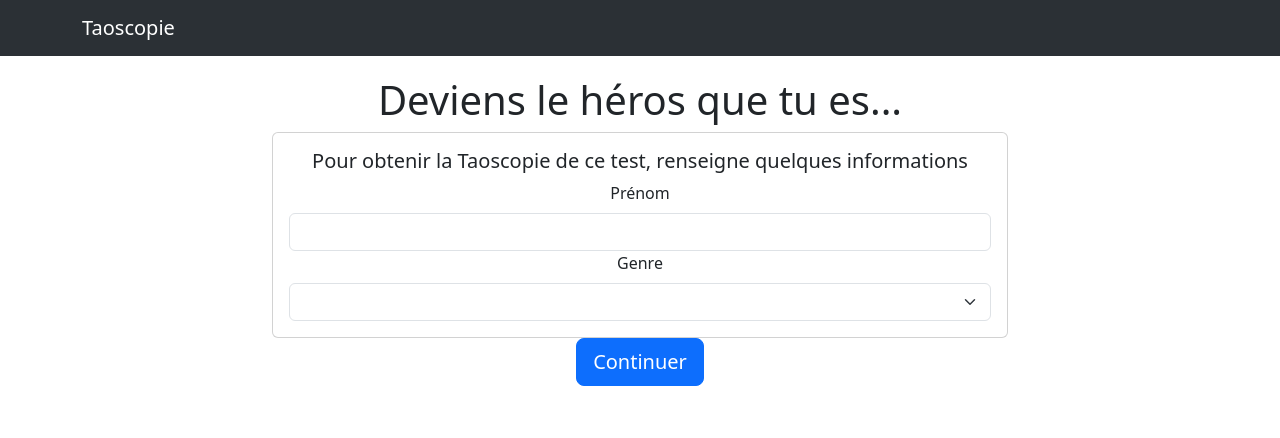
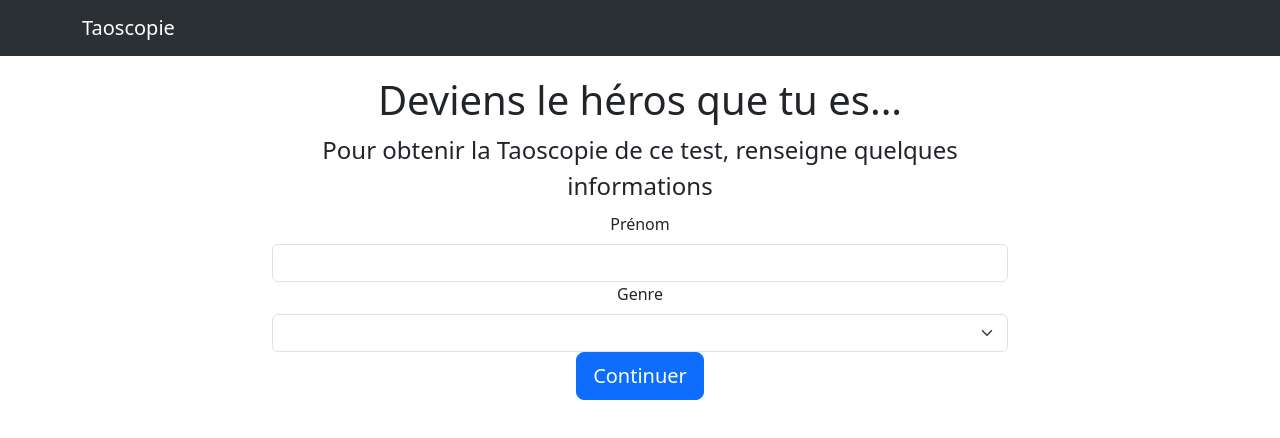
Before and after one commit to adericbourg/taoscopie, a Next.js app: page /quiz/info in a window 1280 px wide. Shown: the top 438 px of the page. Built offline with nearby package versions, Linux system fonts and the light colour scheme.

Commit message:
Validate user info
Signed-off-by: Alban Dericbourg <alban@dericbourg.net>

```diff
--- a/package.json
+++ b/package.json
@@ -13,7 +13,8 @@
     "next": "15.3.2",
     "react": "^19.0.0",
     "react-bootstrap": "^2.10.10",
-    "react-dom": "^19.0.0"
+    "react-dom": "^19.0.0",
+    "zod": "^3.24.4"
   },
   "devDependencies": {
     "@eslint/eslintrc": "^3",
--- a/src/app/quiz/info/page.tsx
+++ b/src/app/quiz/info/page.tsx
@@ -1,10 +1,35 @@
 'use client';
+import { useState } from "react";
+import { z } from "zod";
+import { Button, Card, CardBody, CardText, CardTitle, Form, Container, Row, Col } from "react-bootstrap";
+import UserInfo from "../model/UserInfo";
+import ValidationResult from "./validation";
 
-import { Button, Card, CardBody, CardText, CardTitle, Form, Container, Row, Col } from "react-bootstrap";
+export default function UserInfoForm() {
+    const UserInfoSchema = z.object({
+        firstName: z.string().min(1, { message: "Merci d'indiquer ton prénom" }),
+        gender: z.enum(['HOMME', 'FEMME', 'FLUIDE'], { message: "Merci d'indiquer ton genre" }),
+    }).required();
 
-export default function UserInfo() {
+    const [errors, setErrors] = useState([]);
+
+    function handleSubmit(event: React.FormEvent) {
+        event.preventDefault();
+        const formData = new FormData(event.target);
+        const formValues = Object.fromEntries(formData)
+        const results = UserInfoSchema.safeParse(formValues)
+        if (results.success) {
+            const data = results.data;
+            const userInfo = new UserInfo(data.firstName, data.gender);
+            setErrors([])
+        } else {
+            let errs = Object.entries(results.error.issues).map(([key, value]) => value.message);
+            setErrors(errs);
+        }
+    }
     return (
         <>
+            <Form onSubmit={handleSubmit}>
                 <Container>
                     <Row>
                         <Col md={{ span: 8, offset: 2 }} className='text-center'>
@@ -12,39 +37,39 @@ export default function UserInfo() {
                         </Col>
                     </Row>
                     <Row>
+                        <Col md={{ span: 8, offset: 2 }}>
+                            <ValidationResult validationErrors={errors} />
+                        </Col>
+                    </Row>
+                    <Row>
                         <Col md={{ span: 8, offset: 2 }} className='text-center'>
-                        <Card>
-                            <CardBody>
-                                <CardTitle>Pour obtenir la Taoscopie de ce test, renseigne quelques informations</CardTitle>
-                                <CardText>
-                                    <Form>
-                                        <Form.Group controlId="pii-first-name">
+                            <fieldset>
+                                <legend> Pour obtenir la Taoscopie de ce test, renseigne quelques informations</legend>
+                                <Form.Group controlId="firstName">
                                     <Form.Label>Prénom</Form.Label>
-                                            <Form.Control />
+                                    <Form.Control name="firstName" />
                                 </Form.Group>
-                                        <Form.Group controlId="pii-gender">
+                                <Form.Group controlId="gender">
                                     <Form.Label>Genre</Form.Label>
-                                            <Form.Select aria-label="Genre">
+                                    <Form.Select aria-label="Genre" name="gender">
                                         <option></option>
                                         <option value="HOMME">Homme</option>
                                         <option value="FEMME">Femme</option>
                                         <option value="FLUIDE">Fluide</option>
                                     </Form.Select>
                                 </Form.Group>
-                                    </Form>
-                                </CardText>
-                            </CardBody>
-                        </Card>
+                            </fieldset>
                         </Col>
-                </Row>
+                    </Row >
                     <Row>
                         <Col md={{ span: 8, offset: 2 }} className='text-center'>
-                        <Button variant='primary' size='lg'>
+                            <Button variant='primary' size='lg' type="submit">
                                 Continuer
                             </Button>
                         </Col>
                     </Row>
-            </Container>
+                </Container >
+            </Form >
         </>
     );
 }
--- /dev/null
+++ b/src/app/quiz/info/validation.tsx
@@ -0,0 +1,17 @@
+import { Alert } from "react-bootstrap";
+
+export default function ValidationResult({ validationErrors }: { validationErrors: string[] }) {
+    return (
+        <>
+            {validationErrors && validationErrors.length > 0 && (
+                <Alert variant="danger">
+                    <ul>
+                        {validationErrors.map((error, index) => (
+                            <li key={index}>{error}</li>
+                        ))}
+                    </ul>
+                </Alert>
+            )}
+        </>
+    );
+}
--- /dev/null
+++ b/src/app/quiz/model/UserInfo.ts
@@ -0,0 +1,3 @@
+export default class UserInfo {
+    constructor(name: string, gender: string) { }
+}
```
Also changed, not shown: 1 other file (tests, documents, lock files or other folders). Lines whose indentation alone changed are shown as unchanged.
